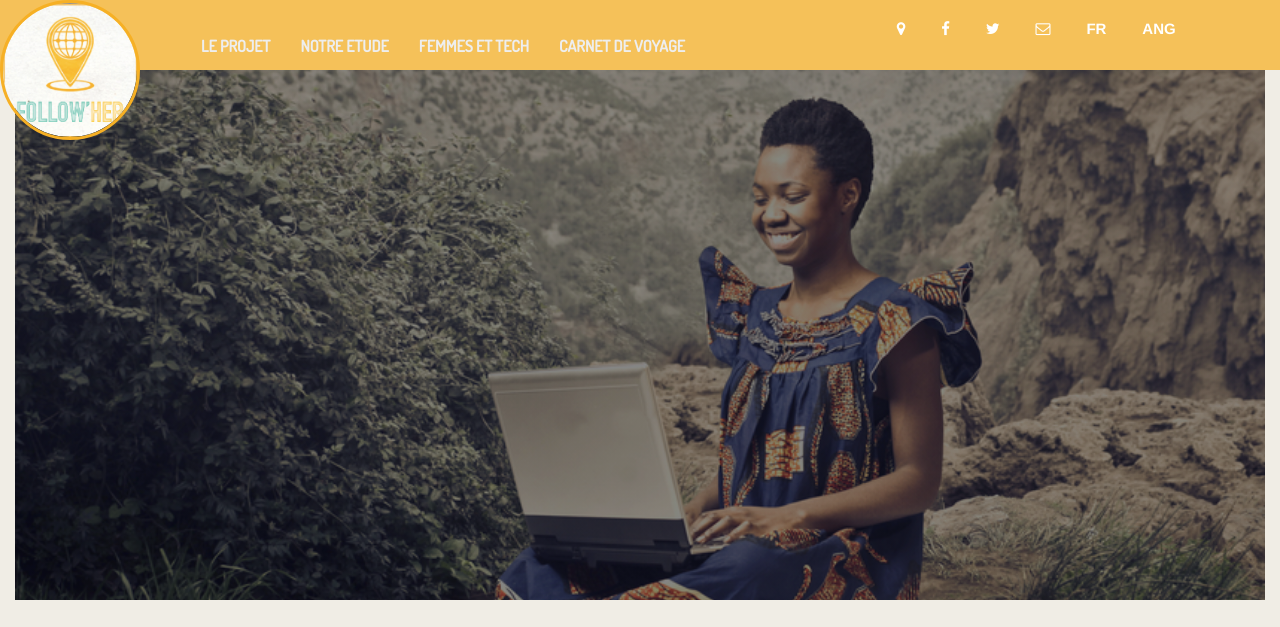
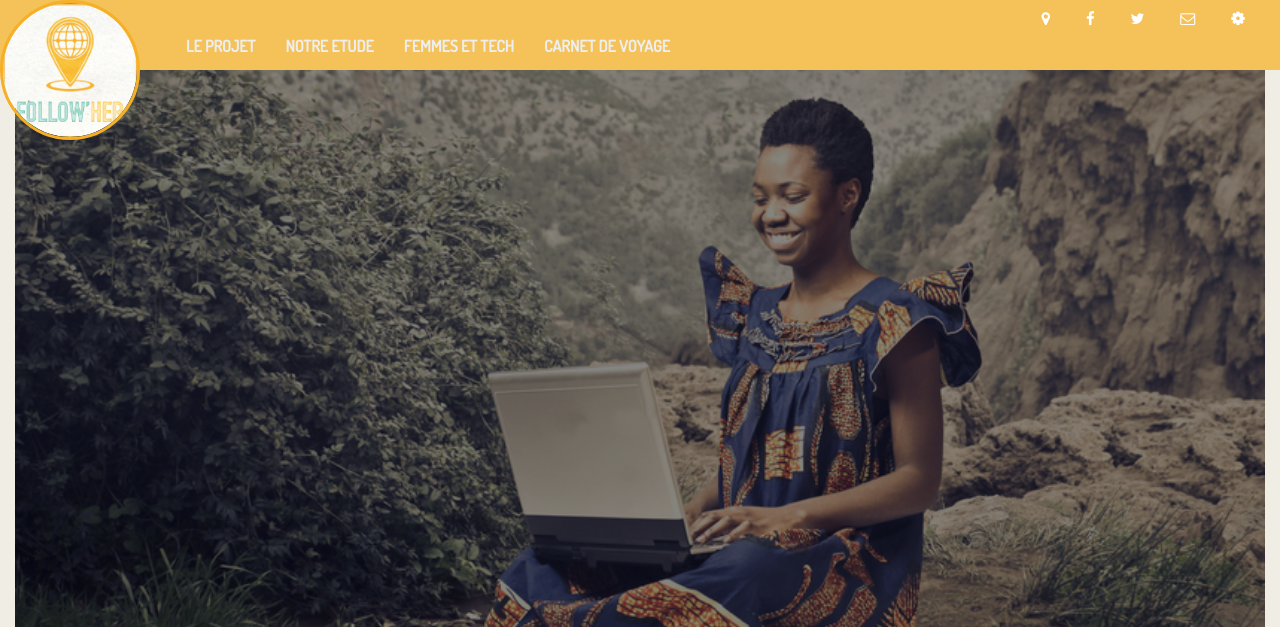
Before and after one commit to rebeccamnz/follow-her-blog, a PHP site: page / in a window 1280 px wide. Shown: the top 627 px of the page. Run offline with PHP 8.4, Linux system fonts and the light colour scheme; some libraries are stand-ins or nearby versions.

Commit message:
FH
tentative

```diff
--- /dev/null
+++ b/custom.js
@@ -0,0 +1,4 @@
+// Custom JS
+$(document).ready(function(){
+  // Add your code here
+});
--- /dev/null
+++ b/global.js
@@ -0,0 +1,4 @@
+// Custom JS
+$(document).ready(function(){
+  // Add your code here
+});
--- a/index.html
+++ b/index.html
@@ -30,17 +30,18 @@
 
 <body>
 
-<div class="container-fluid">
-<header class="row">
+<!-- <div class="container-fluid"> <-->
+<header>
 
-    <div class="col-xs-2 parent">
+    <div id="welcome">
     	<img src="images/logo.png" alt="Follow'Her Logo" class="pastille"/>
     	<div class="hidden_message">
 			<p class="home">HOME</p>
 		</div>
     </div>
 
- 	<div class="col-xs-6">
+
+ 	<div>
     	<!-- NAVBAR -->
 
 		<nav class="navbar navbar-default navbar-transparent" role="navigation">
@@ -69,7 +70,7 @@
 	</div>
 
 	<!-- REPERE -->
-	<div class="col-xs-4">
+	<div class="contacter">
 
     	<ul class ="list-inline text-right orange_clair">
 			<li class="sousmenu"><a href="#" target="_blank"><i class="centre fa fa-map-marker white"></i></a></li>
@@ -78,15 +79,21 @@
 			<li class="sousmenu"><a href="https://twitter.com/projetfollowher" target="_blank"> <i class="fa fa-twitter"></i> </a></li>
 			<li class="sousmenu"><a href=#> <i class="fa fa-envelope-o"></i> </a></li>
 					<!-- permet d'envoyer un mail -->
-			<li class="sousmenu">FR</li>
-			<li class="sousmenu">ANG</li>
+			<li class="dropdown">
+          		<a href="#" class="dropdown-toggle" data-toggle="dropdown"><i class="fa fa-cog sousmenu"></i><span class="caret"></span></a>
+          		<ul class="dropdown-menu" role="menu">
+           		 <li class="sousmenu"><a href="#">ANG</a></li>
+           		 <li class="sousmenu"><a href="#">FR</a></li>
+         		 </ul>
+        	</li>
 		</ul>
 
 	</div>
 
 
 </header>
-</div>
+
+
 
 <div class="container-fluid">
 <!-- <div class="row repere">
@@ -97,11 +104,12 @@
 </div> -->
 
 <div class="background_green">
-<img src="images/logo.png" alt="Follow'Her Logo" class="pastille_logo"/>
+<img src="images/mobile_woman.jpg" />
+<div class="mask"> </div>
 </div>
 
 <div class="video_followher logo_fh">
-	<div class="video"> <iframe width="560" height="315" src="//www.youtube.com/embed/BKtrWU4zaaI?rel=0" frameborder="0" allowfullscreen></iframe> </div>
+<iframe width="50%" height="" src="//www.youtube.com/embed/BKtrWU4zaaI?rel=0" frameborder="0" allowfullscreen></iframe>
 </div>
 
 
@@ -120,7 +128,7 @@
 				<img class="rounded img-responsive"src="images/Hélène.png" alt="Hélène Follow'Her"/>
 				<div class="hidden_message2">
 					<p>
-					Hélène
+					LENI
 					</p>
 				</div>
 			</div>
@@ -138,7 +146,7 @@
 				<img class="rounded img-responsive"src="images/Juliette.png" alt="Juliette Follow'Her"/>
 				<div class="hidden_message2">
 					<p>
-					Juliette
+					FILI
 					</p>
 				</div>
 			</div>
@@ -156,7 +164,7 @@
 				<img class="rounded img-responsive"src="images/Rebecca.png" alt="Rebecca Follow'Her"/>
 				<div class="hidden_message2">
 					<p>
-					Rebecca
+					BEX
 					</p>
 				</div>
 			</div>
@@ -174,7 +182,7 @@
 				<img class="rounded img-responsive"src="images/Emmanuelle.png" alt="Emmanuelle Follow'Her"/>
 				<div class="hidden_message2">
 					<p>
-					Emmanuelle
+					MANUE
 					</p>
 				</div>
 			</div>
@@ -192,7 +200,7 @@
 				<img class="rounded img-responsive"src="images/Charlotte.png" alt="Charlotte Follow'Her"/>
 				<div class="hidden_message2">
 					<p>
-					Charlotte
+					FANON
 					</p>
 				</div>
 			</div>
@@ -234,13 +242,13 @@
 		<div class="col-md-3 col-md-offset-1">
 			<img src="images/ex1.jpeg" class="roundedbig"/>
 			<h3 class="titre_vert text-center"> Titre de l'article </h3>
-			<p class="corps_gris"> Lorem ipsum dolor sit amet, consectetur adipisicing elit, sed do eiusmod tempor incididunt ut labore et dolore magna aliqua. Ut enim ad minim veniam, quis nostrud exercitation ullamco laboris nisi ut aliquip ex ea commodo consequat. </p>
+			<p class="corps_gris text-justify"> Lorem ipsum dolor sit amet, consectetur adipisicing elit, sed do eiusmod tempor incididunt ut labore et dolore magna aliqua. Ut enim ad minim veniam, quis nostrud exercitation ullamco laboris nisi ut aliquip ex ea commodo consequat. </p>
 		</div>
 
 		<div class="col-md-3 col-md-offset-1">
 			<img src="images/ex2.jpg" class="roundedbig"/>
 			<h3 class="titre_vert text-center"> Titre de l'article </h3>
-			<p class="corps_gris"> Lorem ipsum dolor sit amet, consectetur adipisicing elit, sed do eiusmod tempor incididunt ut labore et dolore magna aliqua. Ut enim ad minim veniam, quis nostrud exercitation ullamco laboris nisi ut aliquip ex ea commodo consequat. </p>
+			<p class="corps_gris text-justify"> Lorem ipsum dolor sit amet, consectetur adipisicing elit, sed do eiusmod tempor incididunt ut labore et dolore magna aliqua. Ut enim ad minim veniam, quis nostrud exercitation ullamco laboris nisi ut aliquip ex ea commodo consequat. </p>
 		</div>
 
 		<div class="col-md-4 hidden-sm">
@@ -296,5 +304,10 @@
  <script src="https://ajax.googleapis.com/ajax/libs/jquery/1.11.1/jquery.min.js"></script>
  <script src="https://maxcdn.bootstrapcdn.com/bootstrap/3.2.0/js/bootstrap.min.js"></script>
 
+<!-- Including Bootstrap JS (with its jQuery dependency) so that dynamic components work -->
+    <script src="https://ajax.googleapis.com/ajax/libs/jquery/1.11.1/jquery.min.js"></script>
+    <script src="https://maxcdn.bootstrapcdn.com/bootstrap/3.2.0/js/bootstrap.min.js"></script>
+    <script type="text/javascript" src="global.js"></script>
+
 </body>
 </html>
--- a/style.css
+++ b/style.css
@@ -70,17 +70,29 @@ nav ul {list-style-type: none;}
 /***********************************************/
 
 .background_green {
-	background:
-	radial-gradient(
-		rgba(13,13,12,0.5),
-		rgba(13,13,12, 0.5)
-		),
-	url("images/mobile_woman.jpg");
+	position: relative;
+	width: 100%;
+}
 
-	background-size: cover;
-	background-repeat: no-repeat;
-	height:600px;
+.mask {
+	background-color: rgba(13,13,12,0.5);
+	position: absolute;
+	width: 100%;
+	height: 100%;
+	top:0;
+	left:0;
 }
+
+.background_green img {width: 100%;}
+
+@media (max-width:959px) {
+	.background_green {
+		width: 100%;
+	}
+}
+
+
+
 
 .pastille_logo {
 	width: 80px;
@@ -195,16 +212,24 @@ header {
 	color: #F3F4F3;
 	font-size: 16px;
 	font-family: "Dosis", sans-serif;
-	font-weight: bold;
 }
 
 .navbar {
 	line-height: 50px;
+	float:left;
 }
 
-.navbar li:hover {
-	color:black;
+
+.navbar-transparent .navbar-nav > li > a:hover{
+	color: #88D8C5;
+	font-size: 16px;
+	font-family: "Dosis", sans-serif;
+	font-weight: bold;
+	background: none;
+
 }
+
+
 
 .navbar-nav li {
 	border-radius: 5px;
@@ -228,6 +253,9 @@ header {
 }
 
 
+.contacter {
+	float:right;
+}
 
 .centre {
 	padding-top: 10px;
```
Also changed, not shown: other parts of style.css (+28 -15 lines), images/camera.jpg.
